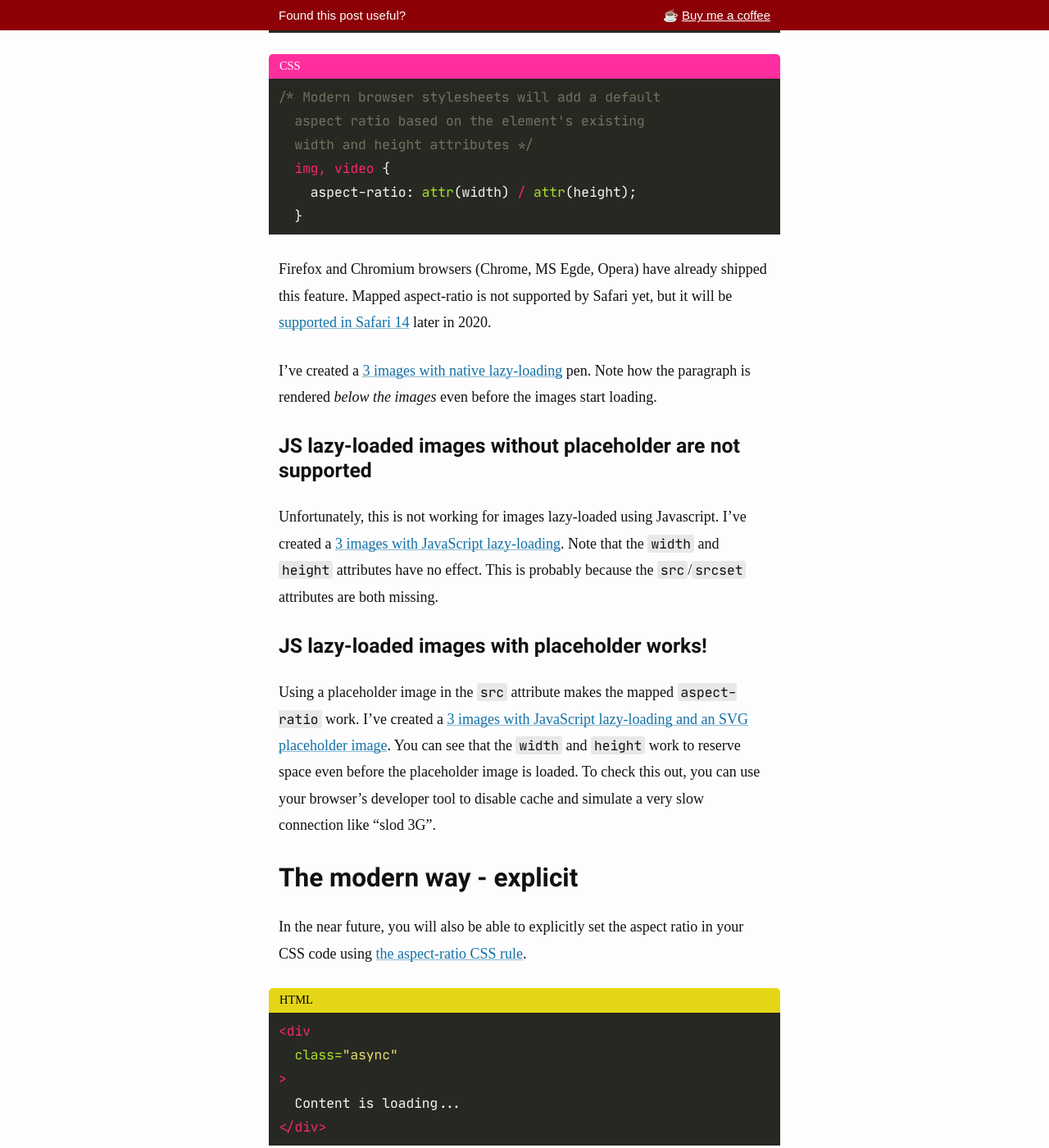
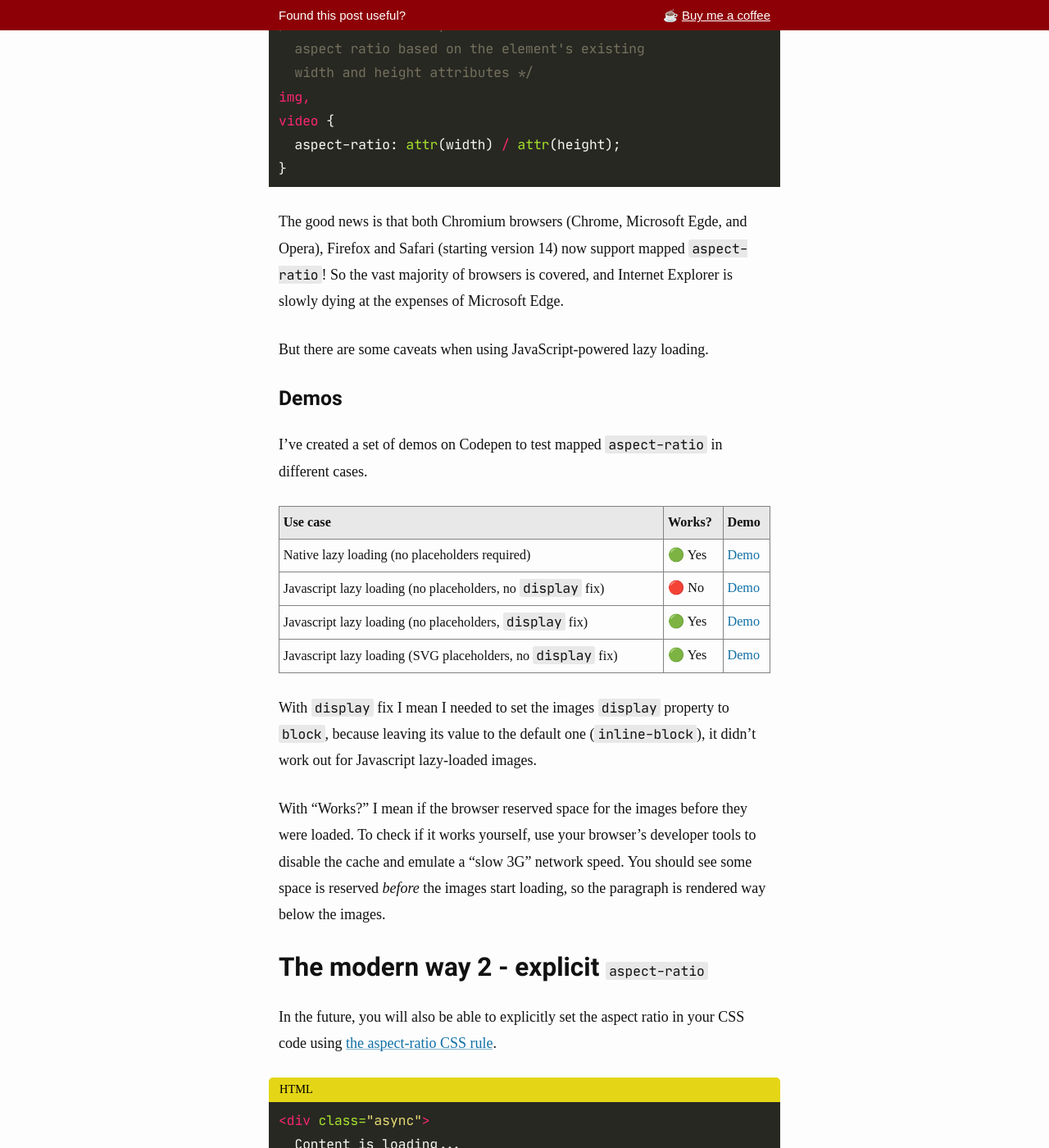
Before and after one commit to verlok/verlok.github.io, a Jekyll site: the page built from _posts/2020-07-02-aspect-ratio-modern-reserve-space-lazy-images-async-content-responsive-design.md, in a window 1280 px wide and 1400 px high, scrolled down 2452 px. Shown: the whole window at 82% size. Built offline with Jekyll 4.4.1, drawn with Linux system fonts in a browser that asks for light colours; some web fonts are replaced; some of the changed text lies outside the part shown.

Commit message:
Updated the aspect ratio article

````diff
--- a/_posts/2020-07-02-aspect-ratio-modern-reserve-space-lazy-images-async-content-responsive-design.md
+++ b/_posts/2020-07-02-aspect-ratio-modern-reserve-space-lazy-images-async-content-responsive-design.md
@@ -1,10 +1,16 @@
 ---
 layout: post
 title: "aspect-ratio: A modern way to reserve space for images and async content in responsive design"
-date: 2020-07-02 01:00:00 +02:00
+date: 2021-04-18 12:30:00 +02:00
 categories:
   - techniques
-tags: [aspect-ratio, responsive design, responsive-images, cumulative layout shift]
+tags:
+  [
+    aspect-ratio,
+    responsive design,
+    responsive-images,
+    cumulative layout shift
+  ]
 image: aspect-ratio__2x.png
 ---
 
@@ -22,10 +28,7 @@
 
 ```html
 <div class="image-wrapper">
-  <img
-    alt="An image"
-    src="image.jpg"
-  />
+  <img alt="An image" src="image.jpg" />
 </div>
 ```
 
@@ -44,7 +47,7 @@
 }
 ```
 
-## The modern way - mapped
+## The modern way 1 - mapped `aspect-ratio`
 
 The modern and simpler way is to define a width / height aspect ratio implicitly by [defining the width and height attributes on images and videos](https://twitter.com/addyosmani/status/1276779799198007301). This is called "mapped aspect-ratio".
 
@@ -70,31 +73,39 @@
 /* Modern browser stylesheets will add a default
   aspect ratio based on the element's existing
   width and height attributes */
-  img, video {
-    aspect-ratio: attr(width) / attr(height);
-  }
+img,
+video {
+  aspect-ratio: attr(width) / attr(height);
+}
 ```
 
-Firefox and Chromium browsers (Chrome, MS Egde, Opera) have already shipped this feature. Mapped aspect-ratio is not supported by Safari yet, but it will be [supported in Safari 14](https://twitter.com/jensimmons/status/1275171897244823553) later in 2020.
+The good news is that both Chromium browsers (Chrome, Microsoft Egde, and Opera), Firefox and Safari (starting version 14) now support mapped `aspect-ratio`! So the vast majority of browsers is covered, and Internet Explorer is slowly dying at the expenses of Microsoft Edge.
 
-I've created a [3 images with native lazy-loading](https://codepen.io/verlok/pen/ExPwzGO) pen. Note how the paragraph is rendered _below the images_ even before the images start loading.
+But there are some caveats when using JavaScript-powered lazy loading.
 
-### JS lazy-loaded images without placeholder are not supported
+### Demos
 
-Unfortunately, this is not working for images lazy-loaded using Javascript. I've created a [3 images with JavaScript lazy-loading](https://codepen.io/verlok/pen/bGEYyZe). Note that the `width` and `height` attributes have no effect. This is probably because the `src`/`srcset` attributes are both missing.
+I've created a set of demos on Codepen to test mapped `aspect-ratio` in different cases.
 
-### JS lazy-loaded images with placeholder works!
+| Use case                                                     | Works? | Demo                                          |
+| ------------------------------------------------------------ | ------ | --------------------------------------------- |
+| Native lazy loading (no placeholders required)               | 🟢 Yes | [Demo](https://codepen.io/verlok/pen/ExPwzGO) |
+| Javascript lazy loading (no placeholders, no `display` fix)  | 🔴 No  | [Demo](https://codepen.io/verlok/pen/bGEYyZe) |
+| Javascript lazy loading (no placeholders, `display` fix)     | 🟢 Yes | [Demo](https://codepen.io/verlok/pen/RwKeoBX) |
+| Javascript lazy loading (SVG placeholders, no `display` fix) | 🟢 Yes | [Demo](https://codepen.io/verlok/pen/zYNmoxz) |
 
-Using a placeholder image in the `src` attribute makes the mapped `aspect-ratio` work. I've created a [3 images with JavaScript lazy-loading and an SVG placeholder image](https://codepen.io/verlok/pen/zYNmoxz). You can see that the `width` and `height` work to reserve space even before the placeholder image is loaded. To check this out, you can use your browser's developer tool to disable cache and simulate a very slow connection like "slod 3G".
+With `display` fix I mean I needed to set the images `display` property to `block`, because leaving its value to the default one (`inline-block`), it didn't work out for Javascript lazy-loaded images.
 
-## The modern way - explicit
+With "Works?" I mean if the browser reserved space for the images before they were loaded.
+To check if it works yourself, use your browser's developer tools to disable the cache and emulate a "slow 3G" network speed.
+You should see some space is reserved _before_ the images start loading, so the paragraph is rendered way below the images.
 
-In the near future, you will also be able to explicitly set the aspect ratio in your CSS code using [the aspect-ratio CSS rule](https://developer.mozilla.org/en-US/docs/Web/CSS/aspect-ratio).
+## The modern way 2 - explicit `aspect-ratio`
+
+In the future, you will also be able to explicitly set the aspect ratio in your CSS code using [the aspect-ratio CSS rule](https://developer.mozilla.org/en-US/docs/Web/CSS/aspect-ratio).
 
 ```html
-<div
-  class="async"
->
+<div class="async">
   Content is loading...
 </div>
 ```
@@ -105,13 +116,18 @@
 }
 ```
 
-This is experimental and it has currently (July 2nd, 2020) only [shipped to Chrome Canary](  https://twitter.com/una/status/1260980901934137345). We still don't know if this will be supported in Safari 14, which announced support [only for mapped values](https://twitter.com/jensimmons/status/1275171897244823553).
-
+Unfortunately, this has currently (April 2021) [supported](https://caniuse.com/mdn-css_properties_aspect-ratio) only by Chromium browsers.
+We still don't know if and when this will be supported in future versions of Safari.
 
 ## Conclusion
 
-Will we be able to ditch the vertical padding trick in favor of mapped or explicitly set `aspect-ratio` CSS rule?
+Yay! It is possible to use mapped `aspect-ratio` to reserve space for your lazily loaded content like images and videos today!
 
-It depends on what Safari 14 will ship and on how quickly Internet Explorer 11 will disappear from the market share.
+Just se the `width` and `height` attributes to images and pick one of the following three ways:
 
-I'm not that optimistic but... Fingers crossed, developers! 🤞
+1. Use native lazy loading with `loading=lazy`
+2. Use JavaScript lazy loading with no placeholders, but applying `display: block` to the images
+3. Use JavaScript lazy loading with placeholders
+
+I can't wait to know how you reduced your [CLS](https://web.dev/cls) using these techniques.
+Please let me know in the comments!
````
